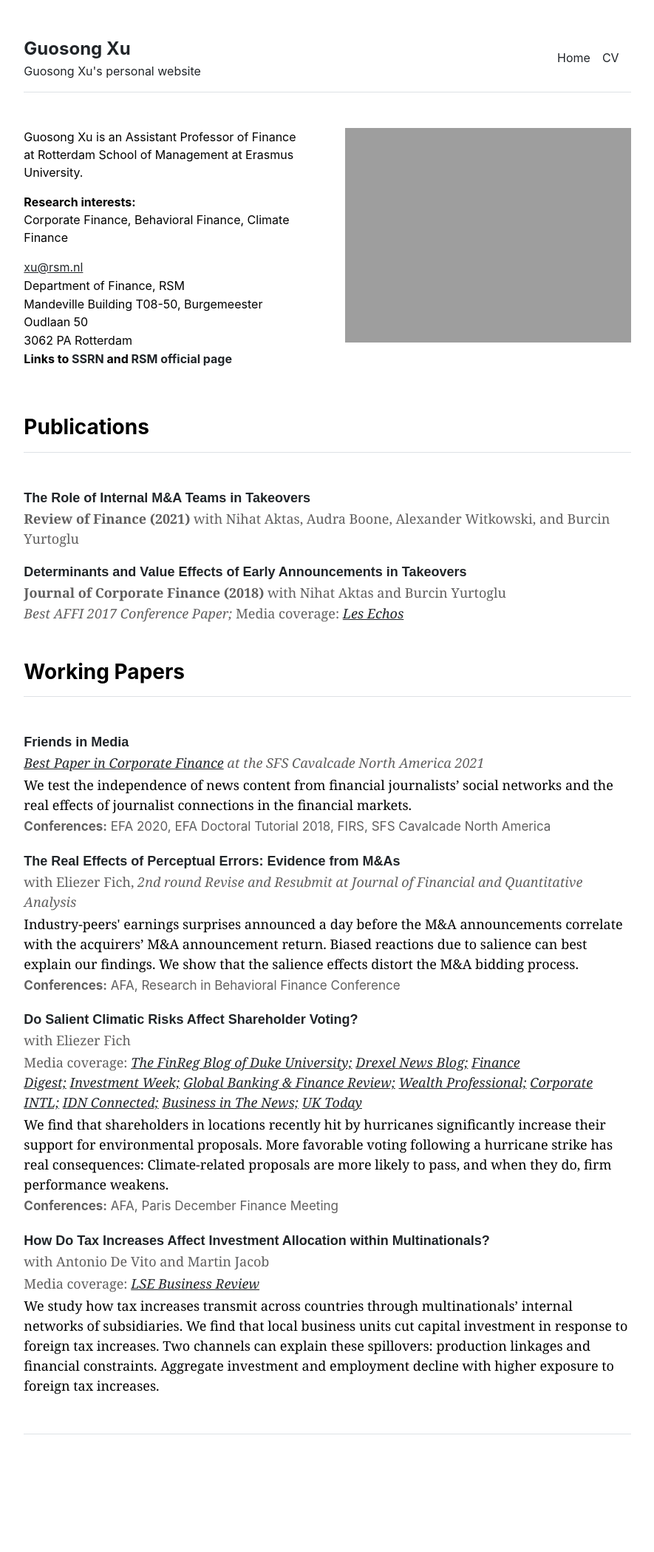
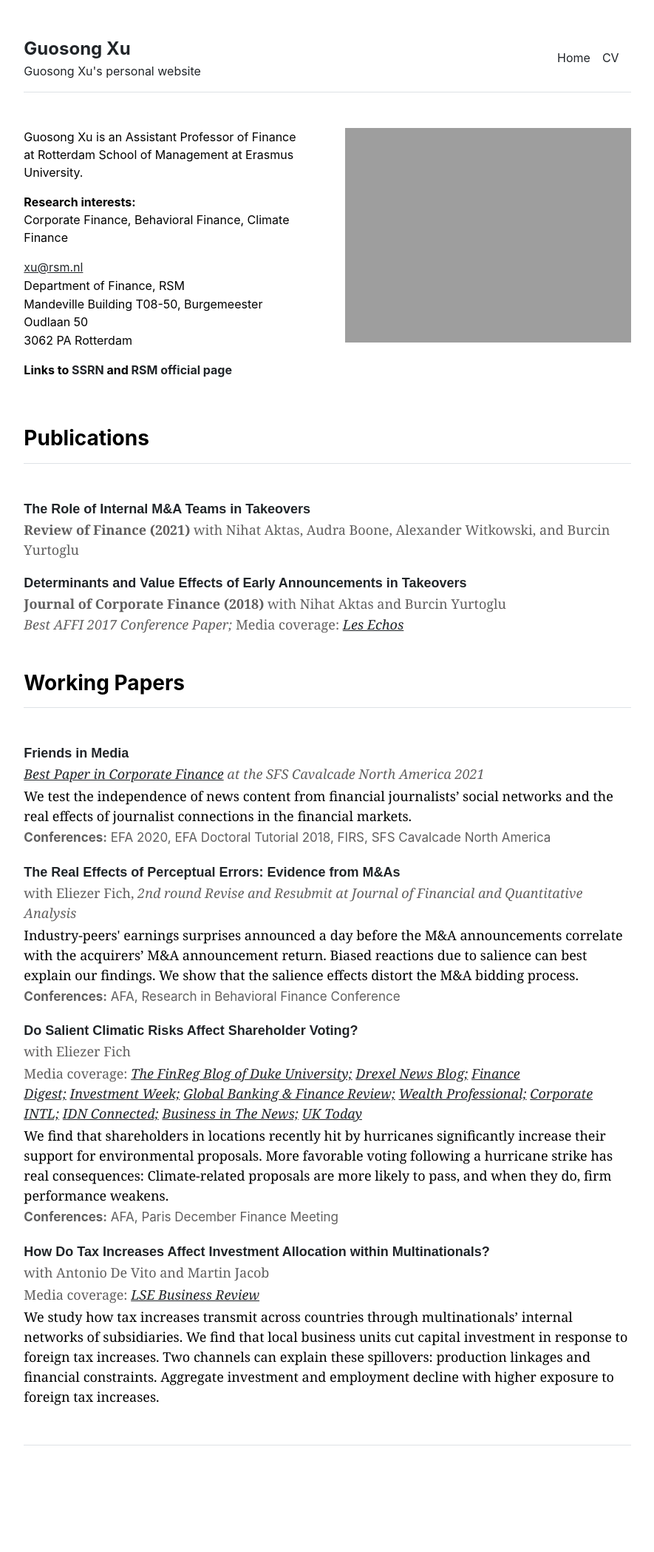
Before and after one commit to guosongxu/guosongxu.github.io, a Jekyll site: the page built from index.md, in a window 1280 px wide. Shown: the whole page at 74% size, without its empty margins (197-1082 px from the left). Built offline with Jekyll 4.4.1, drawn with Linux system fonts in a browser that asks for light colours.

Commit message:
Update index.md

```diff
--- a/index.md
+++ b/index.md
@@ -11,6 +11,6 @@ Corporate Finance, Behavioral Finance, Climate Finance<p>
 <p style="margin-bottom:1px"><a href="mailto:xu@rsm.nl">xu@rsm.nl</a></p>
 <p style="margin-bottom:1px">Department of Finance, RSM</p>
 <p style="margin-bottom:1px">Mandeville Building T08-50, Burgemeester Oudlaan 50</p>
-<p style="margin-bottom:1px">3062 PA Rotterdam</p>
+<p>3062 PA Rotterdam</p>
 
 <p style="margin-bottom:1px"><strong> Links to <a href="https://papers.ssrn.com/sol3/cf_dev/AbsByAuth.cfm?per_id=2291312" target="_blank" rel="noreferrer noopener" aria-label=" (opens in a new tab)" style="text-decoration:none;">SSRN</a> and <a rel="noreferrer noopener" href="https://www.rsm.nl/people/guosong-xu/" target="_blank" style="text-decoration:none;">RSM official page</a></strong></p>
```
